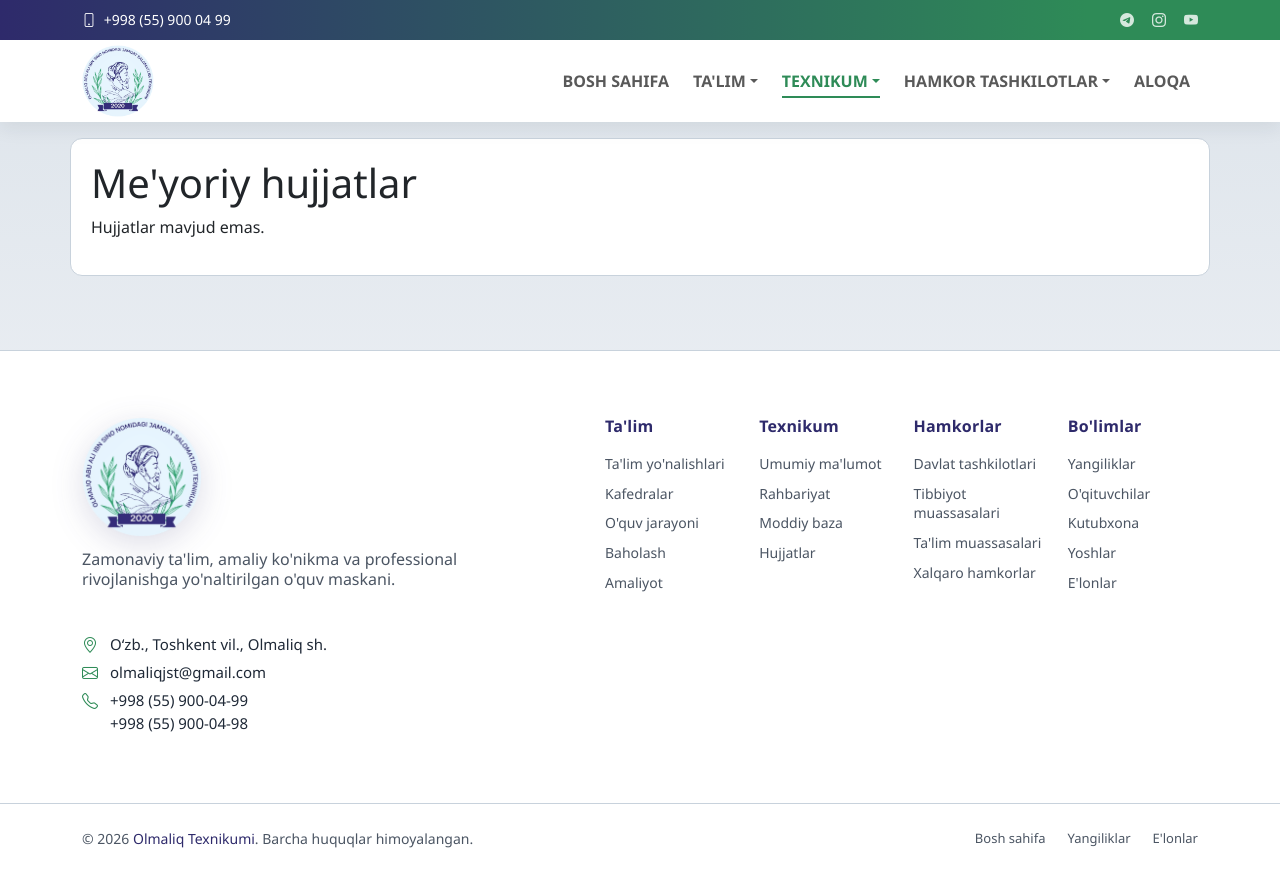
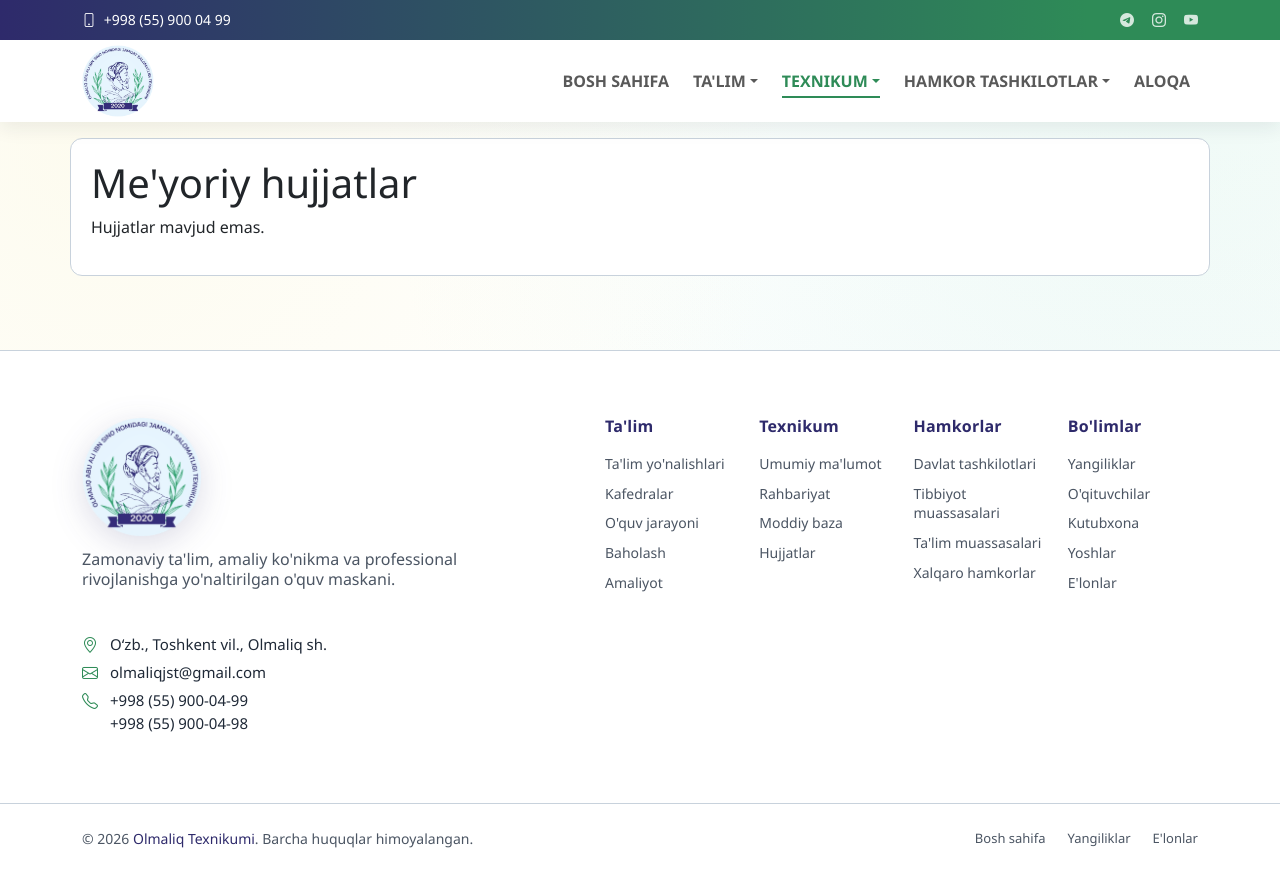
Before and after one commit to shahbozshirinboyev/new.olmaliqjst.uz, a Django app: page /meyoriy-hujjatlar/ in a window 1280 px wide. Run offline with Django 5.2, Linux system fonts and the light colour scheme; data comes from the database, SQL or seed files in the repository; data that the repository does not hold is empty; some libraries are stand-ins or nearby versions.

Commit message:
section style

```diff
--- a/static/css/style.css
+++ b/static/css/style.css
@@ -20,7 +20,15 @@
 body {
     margin: 0;
     font-family: "Segoe UI", Tahoma, sans-serif;
-    background: linear-gradient(180deg, var(--secondary-bg) 0%, var(--bg) 45%);
+    background-color: #ffffff;
+    background-image:
+        radial-gradient(1100px circle at 8% 16%, rgba(246, 238, 181, 0.22), transparent 62%),
+        radial-gradient(1250px circle at 92% 12%, rgba(178, 231, 212, 0.2), transparent 64%),
+        radial-gradient(980px circle at 84% 88%, rgba(205, 233, 245, 0.16), transparent 66%),
+        linear-gradient(180deg, #ffffff 0%, #ffffff 100%);
+    background-repeat: no-repeat;
+    background-size: 128% 128%, 132% 132%, 126% 126%, 100% 100%;
+    animation: siteBgFloat 50s ease-in-out infinite alternate;
     color: var(--text);
     padding-top: 108px;
     overflow-x: clip;
@@ -938,3 +946,23 @@ textarea,
         opacity: 0.7;
     }
 }
+
+@keyframes siteBgFloat {
+    0% {
+        background-position: 8% 16%, 92% 12%, 84% 88%, 0 0;
+    }
+
+    50% {
+        background-position: 11% 14%, 89% 15%, 81% 90%, 0 0;
+    }
+
+    100% {
+        background-position: 9% 17%, 91% 11%, 85% 87%, 0 0;
+    }
+}
+
+@media (prefers-reduced-motion: reduce) {
+    body {
+        animation: none;
+    }
+}
```
